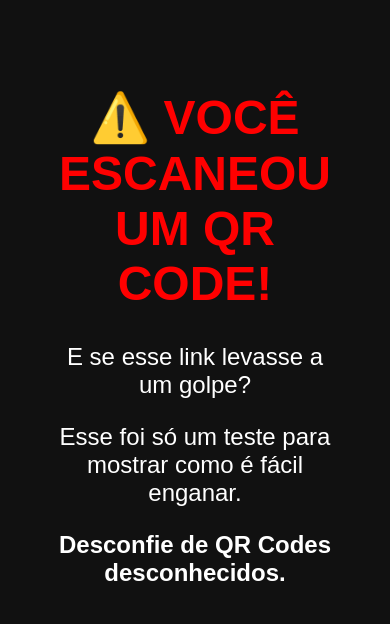
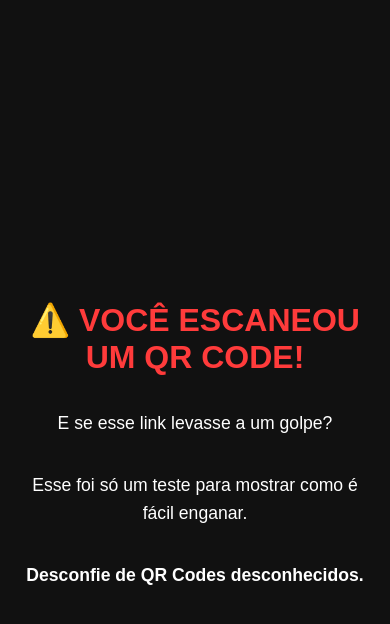
Before and after one commit to cunhacinthia/engenharia-social, a plain HTML site: page index.html in a window 390 px wide. Drawn offline with Linux system fonts and the light colour scheme.

Commit message:
Adiciona Media Queries

```diff
--- a/index.html
+++ b/index.html
@@ -2,21 +2,44 @@
 <html lang="pt-br">
 <head>
   <meta charset="UTF-8">
+  <meta name="viewport" content="width=device-width, initial-scale=1.0">
   <title>Atenção!</title>
   <style>
     body {
+      margin: 0;
+      padding: 0;
       background-color: #111;
       color: #fff;
       font-family: Arial, sans-serif;
+      display: flex;
+      flex-direction: column;
+      justify-content: center;
+      align-items: center;
+      min-height: 100vh;
       text-align: center;
-      padding: 50px;
+      padding: 20px;
     }
+
     h1 {
-      font-size: 3em;
-      color: red;
+      font-size: 2.5rem;
+      color: #ff3b3b;
+      margin-bottom: 1rem;
     }
+
     p {
-      font-size: 1.5em;
+      font-size: 1.3rem;
+      line-height: 1.6;
+      margin-bottom: 1rem;
+    }
+
+    @media (max-width: 480px) {
+      h1 {
+        font-size: 2rem;
+      }
+
+      p {
+        font-size: 1.1rem;
+      }
     }
   </style>
 </head>
```
